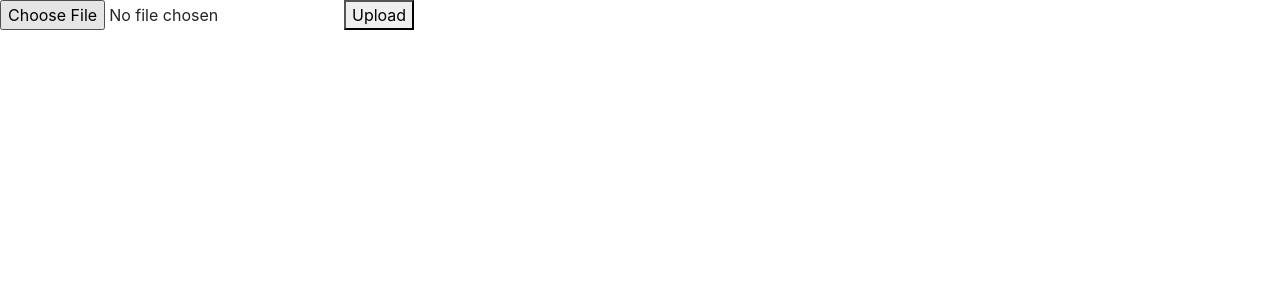
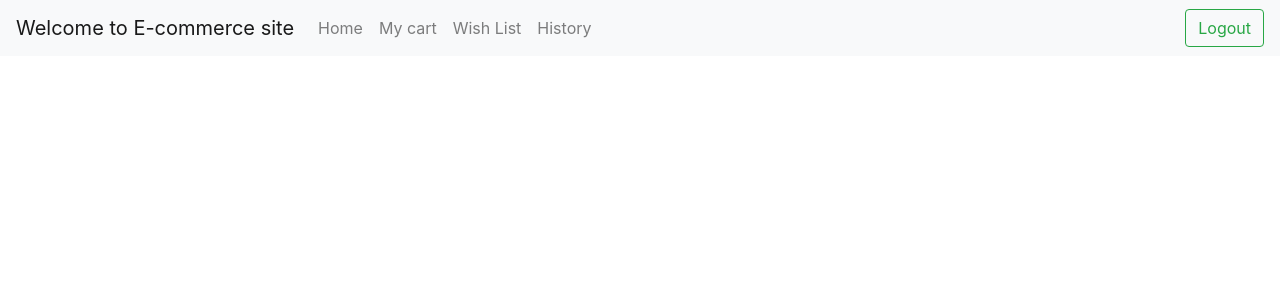
Before and after one commit to srlogs/Amazon-web, an Angular app: page /home in a window 1280 px wide. Shown: the top 300 px of the page. Built offline with nearby package versions, Linux system fonts and the light colour scheme.

Commit message:
added consumer home page

```diff
--- a/src/app/app.module.ts
+++ b/src/app/app.module.ts
@@ -11,6 +11,7 @@ import { AdminInventoryComponent } from './admin-inventory/admin-inventory.compo
 import { NavBarComponent } from './nav-bar/nav-bar.component';
 import { AddItemComponent } from './add-item/add-item.component';
 import { UpdateItemComponent } from './update-item/update-item.component';
+import { UserNavBarComponent } from './user-nav-bar/user-nav-bar.component';
 
 
 
@@ -23,7 +24,8 @@ import { UpdateItemComponent } from './update-item/update-item.component';
     AdminInventoryComponent,
     NavBarComponent,
     AddItemComponent,
-    UpdateItemComponent
+    UpdateItemComponent,
+    UserNavBarComponent
   ],
   imports: [
     BrowserModule,
--- a/src/app/home/home.component.html
+++ b/src/app/home/home.component.html
@@ -1,6 +1,31 @@
+<app-user-nav-bar></app-user-nav-bar>
 
 
+<div *ngFor="let product of products">
+  <div class="card mb-3" style="max-width: 75%; margin-left: 30px;">
+    <div class="row no-gutters">
+      <div class="col-md-4">
+        <img [src]="product.product_image" height="300px" width="350px">
+      </div>
+      <div class="col-md-8">
+        <div class="card-body">
+          <h5 class="card-title">Product name : {{product.product_name}}</h5>
+          <p class="card-text">Product Quantity : {{product.product_quantity}}</p>
+          <p class="card-text"> Price : {{product.product_price}} </p>
+          <p class="card-text"> Description : {{product.product_description}} </p>
+          <p class="card-text"> Discount : {{product.product_discount}} </p>
+          <div class="col-md-16">
+              <!-- <div class="row"> -->
+                <button type="button" class="btn btn-primary mr-4">Add to cart</button>
+              <!-- </div>
+              <div class="row"> -->
+                <button type="button" class="btn btn-success mr-4 pr-4 pl-4">Buy</button>
+              <!-- </div> -->
 
-<input type="file" name="file" id="image" (change)="onFileSelected($event)">
-<button type="button" (click)="onUpload()">Upload</button>
-<img [src]="imageData" id="image">
+              <button type="button" class="btn btn-secondary mr-4">To wishlist</button>
+          </div>
+        </div>
+      </div>
+    </div>
+  </div>
+</div>
--- a/src/app/home/home.component.ts
+++ b/src/app/home/home.component.ts
@@ -7,27 +7,13 @@ import { HttpClient } from '@angular/common/http';
 })
 export class HomeComponent implements OnInit {
 
-  selectedFile: File = null;
-  imageData : any;
+  products : any;
   constructor(private http : HttpClient) { }
-  onFileSelected(event) {
-    this.selectedFile = <File>event.target.files[0];
-    console.log(this.selectedFile);
-  }
 
-  onUpload() {
-    const reader = new FileReader();
-    reader.readAsDataURL(this.selectedFile);
-    reader.addEventListener('load', ()=> {
-      console.log(reader.result);
-      this.imageData = reader.result;
-    })
 
-    //console.log(reader);
-    //localStorage.setItem('images', this.selectedFile.name);
-  }
 
   ngOnInit(): void {
+    this.products = JSON.parse(localStorage.getItem('productData'));
   }
 
 }
--- /dev/null
+++ b/src/app/user-nav-bar/user-nav-bar.component.html
@@ -0,0 +1,26 @@
+<nav class="navbar navbar-expand-lg navbar-light bg-light">
+    <a class="navbar-brand" href="#">Welcome to E-commerce site</a>
+    <button class="navbar-toggler" type="button" data-toggle="collapse" data-target="#navbarSupportedContent"
+      aria-controls="navbarSupportedContent" aria-expanded="false" aria-label="Toggle navigation">
+      <span class="navbar-toggler-icon"></span>
+    </button>
+    <div class="collapse navbar-collapse" id="navbarSupportedContent">
+      <ul class="navbar-nav mr-auto">
+        <li class="nav-item">
+          <a class="nav-link" routerLink = '/adminInventory'>Home</a>
+        </li>
+        <li class="nav-item">
+          <a class="nav-link" routerLink="/">My cart</a>
+        </li>
+        <li class="nav-item">
+            <a class="nav-link" routerLink="/">Wish List</a>
+          </li>
+          <li class="nav-item">
+            <a class="nav-link" routerLink="/">History</a>
+          </li>
+      </ul>
+      <form class="form-inline my-2 my-lg-0">
+        <button class="btn btn-outline-success my-2 my-sm-0" (click) = "onLogout()">Logout</button>
+      </form>
+    </div>
+  </nav>
--- /dev/null
+++ b/src/app/user-nav-bar/user-nav-bar.component.ts
@@ -0,0 +1,19 @@
+import { Component, OnInit } from '@angular/core';
+import { Router } from '@angular/router';
+
+@Component({
+  selector: 'app-user-nav-bar',
+  templateUrl: './user-nav-bar.component.html',
+  styleUrls: ['./user-nav-bar.component.css']
+})
+export class UserNavBarComponent implements OnInit {
+
+  constructor(private router : Router) { }
+
+  onLogout() {
+    this.router.navigate(['/']);
+  }
+  ngOnInit(): void {
+  }
+
+}
```
Also changed, not shown: src/app/user-nav-bar/user-nav-bar.component.css (added), 1 other file (tests, documents, lock files or other folders).
